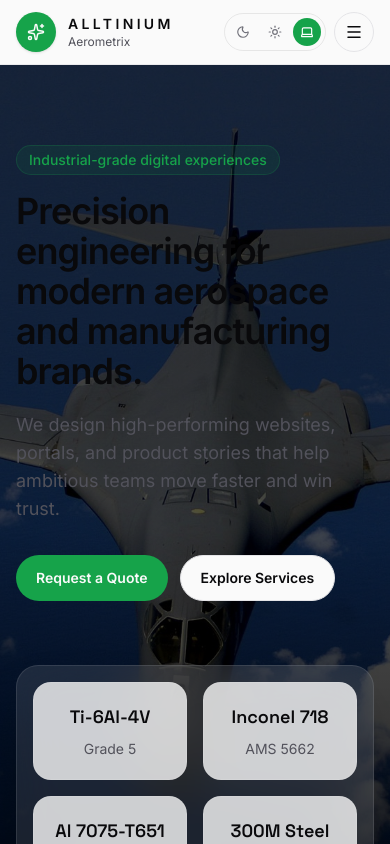
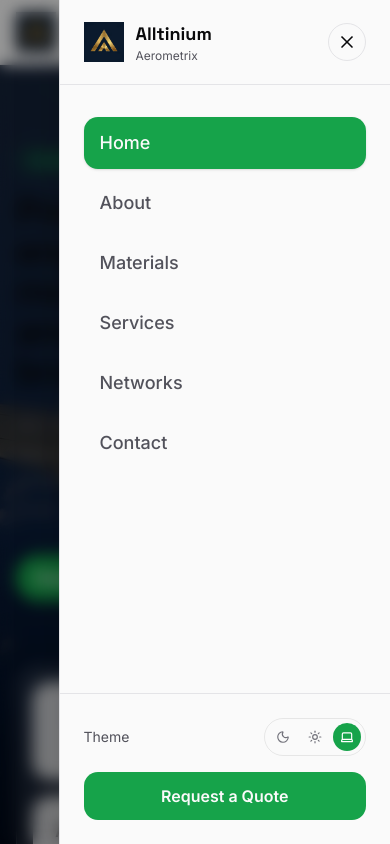
Before and after one commit to PurushottamPortfolio-Repo/alltinium, a Next.js app: page / in a window 390 px wide. Both pictures are taken after a click on the button 354 px from the left and 32 px from the top of the page. Shown: the top 844 px of the page. Built offline with nearby package versions, Linux system fonts and the light colour scheme.

Commit message:
navbar, mobile-menu added

```diff
--- /dev/null
+++ b/src/components/common/mobile-menu.tsx
@@ -0,0 +1,130 @@
+"use client";
+
+import { AnimatePresence, motion } from "framer-motion";
+import Image from "next/image";
+import Link from "next/link";
+import { usePathname } from "next/navigation";
+import { X } from "lucide-react";
+
+import { assets } from "@/assets";
+import { NAV_LINKS } from "@/constants/navigation";
+import { ThemeToggle } from "@/components/common/theme-toggle";
+import { cn } from "@/lib/utils";
+
+type MobileMenuProps = {
+  open: boolean;
+  onClose: () => void;
+};
+
+export default function MobileMenu({ open, onClose }: MobileMenuProps) {
+  const pathname = usePathname();
+
+  return (
+    <AnimatePresence>
+      {open && (
+        <>
+          {/* Backdrop */}
+          <motion.div
+            initial={{ opacity: 0 }}
+            animate={{ opacity: 1 }}
+            exit={{ opacity: 0 }}
+            transition={{ duration: 0.2 }}
+            onClick={onClose}
+            className="fixed inset-0 z-50 bg-black/40 backdrop-blur-sm md:hidden"
+          />
+
+          {/* Drawer */}
+          <motion.aside
+            initial={{ x: "100%" }}
+            animate={{ x: 0 }}
+            exit={{ x: "100%" }}
+            transition={{
+              type: "spring",
+              stiffness: 320,
+              damping: 30,
+            }}
+            className="fixed right-0 top-0 z-[60] flex h-screen w-[85%] max-w-sm flex-col border-l border-border bg-background shadow-2xl md:hidden"
+          >
+            {/* Header */}
+            <div className="flex items-center justify-between border-b border-border px-6 py-5">
+              <Link href="/" onClick={onClose} className="flex items-center gap-3">
+                <Image
+                  src={assets.logo}
+                  alt="Alltinium Logo"
+                  width={42}
+                  height={42}
+                  className="h-10 w-10 object-contain"
+                  priority
+                />
+
+                <div>
+                  <h2 className="font-heading text-lg font-bold text-foreground">Alltinium</h2>
+
+                  <p className="font-body text-xs text-muted-foreground">Aerometrix</p>
+                </div>
+              </Link>
+
+              <button
+                onClick={onClose}
+                aria-label="Close menu"
+                className="rounded-full border border-border p-2 transition-colors hover:bg-muted"
+              >
+                <X size={20} />
+              </button>
+            </div>
+
+            {/* Navigation */}
+            <nav className="flex-1 px-6 py-8">
+              <ul className="space-y-2">
+                {NAV_LINKS.map((link, index) => {
+                  const active = pathname === link.href;
+
+                  return (
+                    <motion.li
+                      key={link.href}
+                      initial={{ opacity: 0, x: 24 }}
+                      animate={{ opacity: 1, x: 0 }}
+                      transition={{
+                        delay: index * 0.06,
+                        duration: 0.3,
+                      }}
+                    >
+                      <Link
+                        href={link.href}
+                        onClick={onClose}
+                        className={cn(
+                          "block rounded-xl px-4 py-3 font-body text-lg font-medium transition-all",
+                          active
+                            ? "bg-primary text-primary-foreground shadow-sm"
+                            : "text-muted-foreground hover:bg-muted hover:text-foreground",
+                        )}
+                      >
+                        {link.label}
+                      </Link>
+                    </motion.li>
+                  );
+                })}
+              </ul>
+            </nav>
+
+            {/* Footer */}
+            <div className="space-y-4 border-t border-border p-6">
+              <div className="flex items-center justify-between">
+                <span className="font-body text-sm text-muted-foreground">Theme</span>
+
+                <ThemeToggle />
+              </div>
+
+              <button
+                onClick={onClose}
+                className="w-full rounded-xl bg-primary px-4 py-3 font-body font-semibold text-primary-foreground transition-colors hover:bg-primary/90"
+              >
+                Request a Quote
+              </button>
+            </div>
+          </motion.aside>
+        </>
+      )}
+    </AnimatePresence>
+  );
+}
--- a/src/components/common/navbar.tsx
+++ b/src/components/common/navbar.tsx
@@ -4,11 +4,13 @@ import { useState } from "react";
 import dynamic from "next/dynamic";
 import Link from "next/link";
 import { usePathname } from "next/navigation";
-import { Menu, Sparkles } from "lucide-react";
-
+import { Menu } from "lucide-react";
+import Image from "next/image";
+import { assets } from "@/assets";
 import { ThemeToggle } from "@/components/common/theme-toggle";
 import { NAV_LINKS } from "@/constants/navigation";
 import { cn } from "@/lib/utils";
+import MobileMenu from "@/components/common/mobile-menu";
 
 const QuoteModal = dynamic(
   () => import("@/components/quote/QuoteModal").then((module) => module.QuoteModal),
@@ -18,15 +20,21 @@ const QuoteModal = dynamic(
 export default function Navbar() {
   const pathname = usePathname();
   const [quoteOpen, setQuoteOpen] = useState(false);
+  const [mobileOpen, setMobileOpen] = useState(false);
 
   return (
     <>
       <header className="sticky top-0 z-50 border-b border-border/70 bg-background/80 backdrop-blur-xl">
         <div className="mx-auto flex max-w-7xl items-center justify-between px-4 py-3 sm:px-6 lg:px-8">
           <Link href="/" className="flex items-center gap-3">
-            <div className="flex size-10 items-center justify-center rounded-full bg-primary text-primary-foreground shadow-sm">
-              <Sparkles size={18} />
-            </div>
+            <Image
+              src={assets.logo}
+              alt="Alltinium Logo"
+              width={42}
+              height={42}
+              priority
+              className="h-10 w-10 object-contain"
+            />
             <div className="flex flex-col">
               <span className="text-sm font-semibold uppercase tracking-[0.24em] text-foreground">
                 Alltinium
@@ -65,7 +73,8 @@ export default function Navbar() {
             </button>
             <button
               type="button"
-              className="inline-flex size-10 items-center justify-center rounded-full border border-border bg-background text-foreground md:hidden"
+              onClick={() => setMobileOpen(true)}
+              className="inline-flex size-10 items-center justify-center rounded-full border border-border bg-background md:hidden"
               aria-label="Open menu"
             >
               <Menu size={18} />
@@ -73,6 +82,7 @@ export default function Navbar() {
           </div>
         </div>
       </header>
+      <MobileMenu open={mobileOpen} onClose={() => setMobileOpen(false)} />
       <QuoteModal open={quoteOpen} onOpenChange={setQuoteOpen} />
     </>
   );
```
